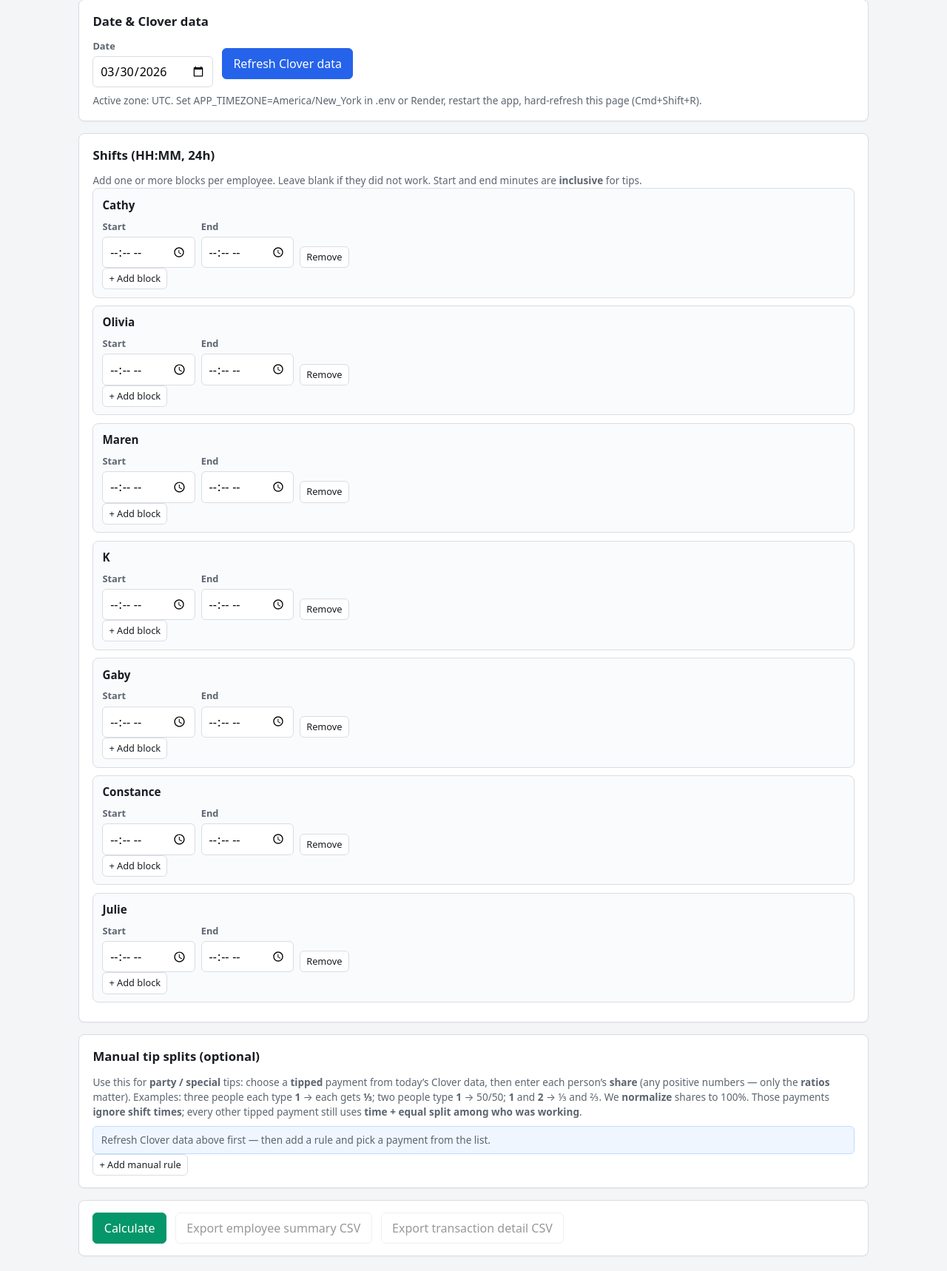
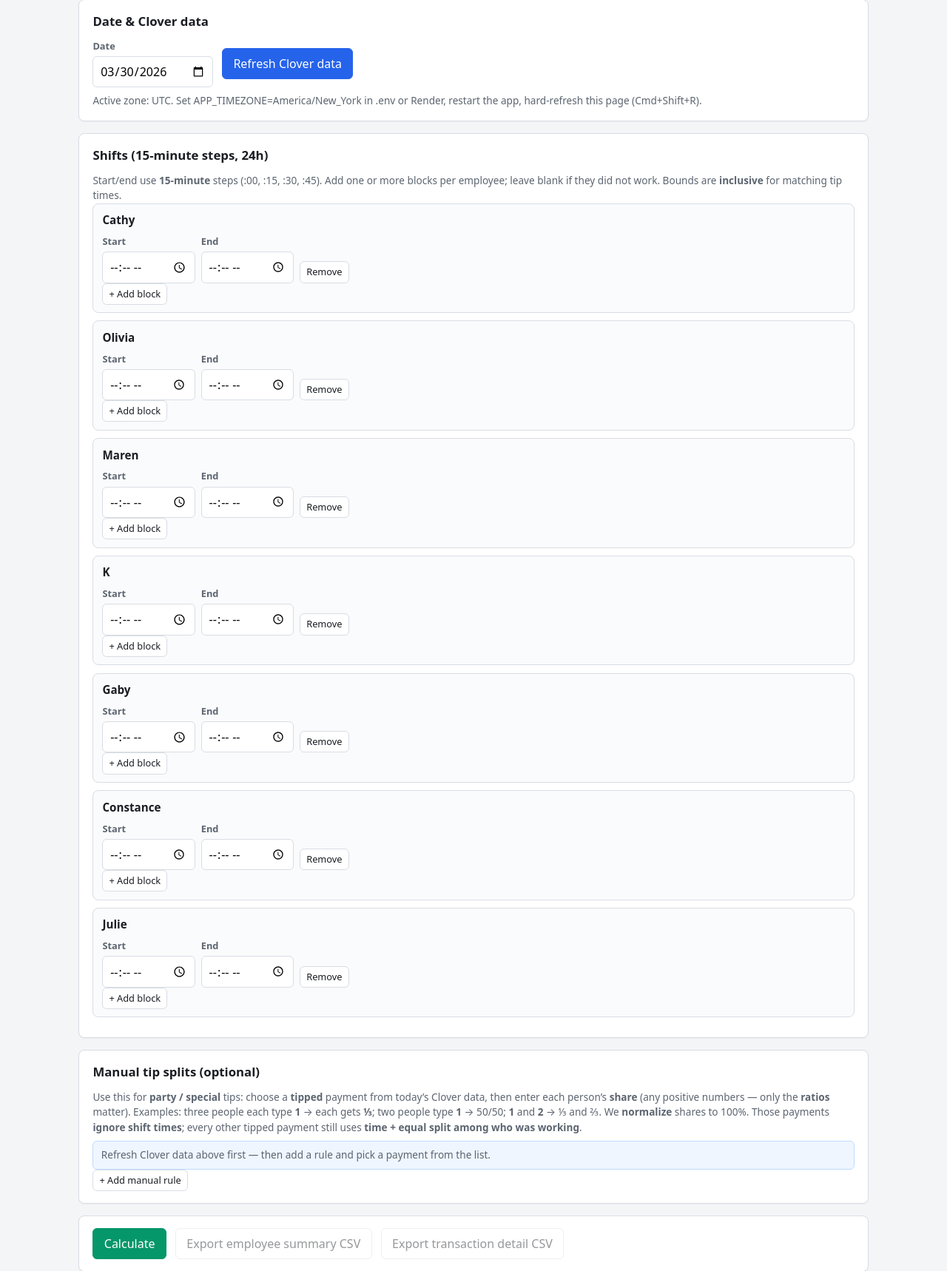
Before and after one commit to CathyZhang0404/tips-board, a FastAPI app: page / in a window 1280 px wide. Shown: the part 306-2024 px from the top of the page at 74% size. Run offline with FastAPI, Linux system fonts and the light colour scheme; data comes from the database, SQL or seed files in the repository; some libraries are stand-ins or nearby versions.

Commit message:
15-minute time grid for shifts and tip matching; floor payments to slot
Made-with: Cursor

```diff
--- a/main.py
+++ b/main.py
@@ -2,7 +2,7 @@
 Daily tip allocation dashboard — FastAPI backend.
 
 Pulls Clover payments for a chosen *local* calendar day, then splits tips
-among employees who were on shift at each transaction minute.
+among employees who were on shift in the same 15-minute slot as each tipped payment.
 """
 
 from __future__ import annotations
@@ -55,6 +55,9 @@ EMPLOYEES: list[str] = [
 ]
 
 PAGE_LIMIT = 1000
+
+# Shift start/end and time-based tip matching share this grid (UI time inputs use step=900 seconds).
+TIME_GRID_MINUTES = 15
 
 
 def _bootstrap_settings_from_env() -> None:
@@ -207,7 +210,7 @@ def normalize_payment(raw: dict[str, Any]) -> dict[str, Any] | None:
     if created_ms is None:
         return None
 
-    # Local datetime for shift logic (minute-rounded later).
+    # Local datetime for shift logic (floored to TIME_GRID_MINUTES slot for time-based tips).
     try:
         utc_dt = datetime.fromtimestamp(created_ms / 1000.0, tz=timezone.utc)
         local_dt = utc_dt.astimezone(_app_tz())
@@ -322,9 +325,29 @@ def _parse_hhmm(s: str) -> tuple[int, int]:
     return h, m
 
 
+def _parse_shift_hhmm(s: str) -> tuple[int, int]:
+    """Shift times must land on the same grid as ``TIME_GRID_MINUTES`` (e.g. :00, :15, :30, :45)."""
+    h, m = _parse_hhmm(s)
+    if m % TIME_GRID_MINUTES != 0:
+        grid = ", ".join(f":{x:02d}" for x in range(0, 60, TIME_GRID_MINUTES))
+        raise ValueError(f"Shift minute must be on the {TIME_GRID_MINUTES}m grid ({grid}), not {s!r}")
+    return h, m
+
+
 def _minute_of(dt: datetime) -> datetime:
-    """Floor to the minute (used for inclusive shift matching)."""
+    """Floor to the minute (used for inclusive shift interval bounds)."""
     return dt.replace(second=0, microsecond=0)
+
+
+def _floor_local_to_time_grid_slot(dt: datetime) -> datetime:
+    """
+    Floor local clock time to the start of its ``TIME_GRID_MINUTES`` window.
+    Time-based tip allocation tests on-shift using this instant (same grid as shift HH:MM).
+    """
+    d = _minute_of(dt)
+    g = TIME_GRID_MINUTES
+    floored_min = (d.minute // g) * g
+    return d.replace(minute=floored_min)
 
 
 def _shift_blocks_to_minutes(
@@ -338,8 +361,8 @@ def _shift_blocks_to_minutes(
     """
     ranges: list[tuple[datetime, datetime]] = []
     for b in blocks:
-        sh, sm = _parse_hhmm(b.get("start", ""))
-        eh, em = _parse_hhmm(b.get("end", ""))
+        sh, sm = _parse_shift_hhmm(b.get("start", ""))
+        eh, em = _parse_shift_hhmm(b.get("end", ""))
         start = datetime(day.year, day.month, day.day, sh, sm, 0, tzinfo=tz)
         end = datetime(day.year, day.month, day.day, eh, em, 0, tzinfo=tz)
         start_m = _minute_of(start)
@@ -354,7 +377,7 @@ def _is_working_at(
     tx_minute: datetime,
     ranges: list[tuple[datetime, datetime]],
 ) -> bool:
-    """True if tx_minute falls in any inclusive [start, end] minute block."""
+    """True if ``tx_minute`` falls in any inclusive [start, end] block (minute precision)."""
     for start_m, end_m in ranges:
         if start_m <= tx_minute <= end_m:
             return True
@@ -365,8 +388,8 @@ def _scheduled_hours(blocks: list[dict[str, str]], day: date, tz: tzinfo) -> flo
     """Total scheduled hours from shift blocks (simple end-start sum)."""
     total_sec = 0.0
     for b in blocks:
-        sh, sm = _parse_hhmm(b.get("start", ""))
-        eh, em = _parse_hhmm(b.get("end", ""))
+        sh, sm = _parse_shift_hhmm(b.get("start", ""))
+        eh, em = _parse_shift_hhmm(b.get("end", ""))
         start = datetime(day.year, day.month, day.day, sh, sm, 0, tzinfo=tz)
         end = datetime(day.year, day.month, day.day, eh, em, 0, tzinfo=tz)
         if end < start:
@@ -463,7 +486,7 @@ def run_allocation(
         local_raw = datetime.fromtimestamp(
             p["created_time_ms"] / 1000.0, tz=timezone.utc
         ).astimezone(tz)
-        tx_minute = _minute_of(local_raw)
+        tx_slot = _floor_local_to_time_grid_slot(local_raw)
         pid = p["payment_id"]
 
         if pid in manual_by_payment_id:
@@ -506,11 +529,11 @@ def run_allocation(
             })
             continue
 
-        # Default: time-based split among employees on shift at this minute.
+        # Default: time-based split — same grid as shifts (payment time floored to slot start).
         count_time += 1
         working = [
             e for e in EMPLOYEES
-            if _is_working_at(tx_minute, shift_ranges[e])
+            if _is_working_at(tx_slot, shift_ranges[e])
         ]
         n_active = len(working)
         unassigned = n_active == 0
@@ -528,6 +551,7 @@ def run_allocation(
 
         tx_rows.append({
             "created_at_local": local_raw.isoformat(),
+            "time_match_slot_local": tx_slot.isoformat(),
             "payment_id": pid,
             "tip_amount_cents": tip_cents,
             "tip_amount_dollars": round(tip_cents / 100.0, 2),
@@ -587,8 +611,8 @@ def run_allocation(
 
 
 class ShiftBlockIn(BaseModel):
-    start: str = Field(..., description="HH:MM local")
-    end: str = Field(..., description="HH:MM local")
+    start: str = Field(..., description="HH:MM local, minute multiple of 15")
+    end: str = Field(..., description="HH:MM local, minute multiple of 15")
 
 
 class ManualRuleIn(BaseModel):
@@ -997,6 +1021,7 @@ def _csv_transactions(result: dict[str, Any]) -> str:
     w = csv.writer(buf)
     w.writerow([
         "created_at_local",
+        "time_match_slot_local",
         "payment_id",
         "allocation_mode",
         "tip_dollars",
@@ -1013,6 +1038,7 @@ def _csv_transactions(result: dict[str, Any]) -> str:
         mf_str = ";".join(f"{k}={v}" for k, v in sorted(mf.items()))
         w.writerow([
             row["created_at_local"],
+            row.get("time_match_slot_local", ""),
             row["payment_id"],
             row.get("allocation_mode", "time"),
             row["tip_amount_dollars"],
--- a/static/app.js
+++ b/static/app.js
@@ -97,10 +97,10 @@ function addShiftRow(employeeName, startVal = "", endVal = "") {
   row.className = "shift-row";
   row.innerHTML = `
     <label class="field"><span class="label">Start</span>
-      <input type="time" class="inp-start" step="60" value="${startVal}" />
+      <input type="time" class="inp-start" step="900" value="${startVal}" />
     </label>
     <label class="field"><span class="label">End</span>
-      <input type="time" class="inp-end" step="60" value="${endVal}" />
+      <input type="time" class="inp-end" step="900" value="${endVal}" />
     </label>
     <button type="button" class="btn btn-small shift-remove">Remove</button>
   `;
@@ -320,9 +320,13 @@ function renderTx(result) {
         t.allocation_mode === "manual"
           ? '<span class="mode-manual">manual</span>'
           : '<span class="mode-time">time</span>';
+      const slotLine =
+        t.allocation_mode === "time" && t.time_match_slot_local
+          ? `<br/><span class="muted">15m slot: ${t.time_match_slot_local}</span>`
+          : "";
       return `<tr>
         <td>${mode}</td>
-        <td>${t.created_at_local}</td>
+        <td>${t.created_at_local}${slotLine}</td>
         <td>${t.payment_id}</td>
         <td class="num">$${t.tip_amount_dollars.toFixed(2)}</td>
         <td>${workers}${shareLine}</td>
--- a/templates/index.html
+++ b/templates/index.html
@@ -4,7 +4,7 @@
   <meta charset="UTF-8" />
   <meta name="viewport" content="width=device-width, initial-scale=1" />
   <title>Tips Board — daily ops</title>
-  <link rel="stylesheet" href="/static/style.css?v=20260330" />
+  <link rel="stylesheet" href="/static/style.css?v=20260333" />
 </head>
 <body>
   <header class="header">
@@ -49,8 +49,8 @@
     </section>
 
     <section class="card" id="shifts-section">
-      <h2>Shifts (HH:MM, 24h)</h2>
-      <p class="hint">Add one or more blocks per employee. Leave blank if they did not work. Start and end minutes are <strong>inclusive</strong> for tips.</p>
+      <h2>Shifts (15-minute steps, 24h)</h2>
+      <p class="hint">Start/end use <strong>15-minute</strong> steps (:00, :15, :30, :45). Add one or more blocks per employee; leave blank if they did not work. Bounds are <strong>inclusive</strong> for matching tip times.</p>
       <div id="shift-panels"></div>
     </section>
 
@@ -108,7 +108,7 @@
 
     <section class="card hidden" id="tx-section">
       <h2>Tip transactions (detail)</h2>
-      <p class="hint">Only payments with tips &gt; 0. “Per-person (avg $)” is the even split before cent rounding; actual cents per person may differ by a penny.</p>
+      <p class="hint">Only payments with tips &gt; 0. <strong>Time</strong> rows: “on shift” uses the payment’s local time <strong>floored</strong> to a 15-minute slot (:00, :15, :30, :45), same as shift times. “Per-person (avg $)” is the even split before cent rounding; actual cents per person may differ by a penny.</p>
       <div class="table-wrap table-wide">
         <table class="table" id="tx-table">
           <thead>
@@ -228,6 +228,6 @@
   <script>
     window.__EMPLOYEES__ = {{ employees | tojson }};
   </script>
-  <script src="/static/app.js?v=20260330"></script>
+  <script src="/static/app.js?v=20260333"></script>
 </body>
 </html>
```
Also changed, not shown: README.md.
